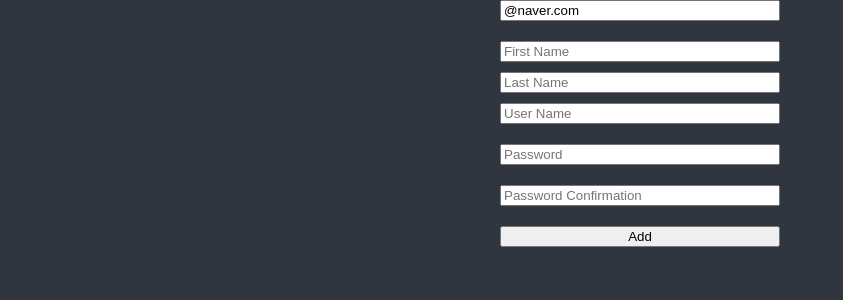
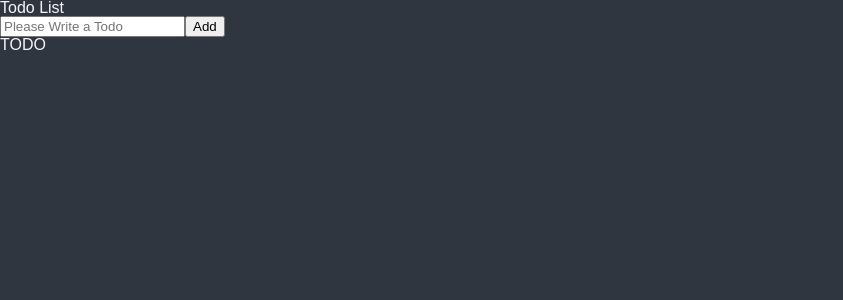
Before and after one commit to jasongoose/react-master-class, a React (Vite) app: page /todo-list in a window 1280 px wide. Shown: the top 300 px of the page, without its empty margins (0-843 px from the left). Built offline with nearby package versions, Linux system fonts and the light colour scheme; a web font is replaced by a local one.

Commit message:
todo-list 구현

```diff
--- /dev/null
+++ b/src/components/TodoItem.tsx
@@ -0,0 +1,39 @@
+import {PrimitiveAtom, useAtom} from "jotai";
+import {MouseEventHandler} from "react";
+
+import {TodoItemData} from "../atoms.ts";
+
+type Props = {
+  todoAtom: PrimitiveAtom<TodoItemData>
+}
+
+function TodoItem({todoAtom}: Props) {
+  const [todo, setTodo] = useAtom(todoAtom);
+
+  const handleTodoButtonClick: MouseEventHandler<HTMLButtonElement> = (event) => {
+    const category = event.currentTarget.name as TodoItemData['category'];
+
+    setTodo((prev) => {
+      const newTodo: TodoItemData = {
+        ...prev,
+        category,
+      }
+      return newTodo;
+    });
+  }
+
+  return (
+      <li>
+        <span>{todo['text']}</span>
+        {todo['category'] !== 'DOING' ?
+            <button name="DOING" onClick={handleTodoButtonClick}>Doing</button> : null}
+
+        {todo['category'] !== 'TODO' ?
+            <button name="TODO" onClick={handleTodoButtonClick}>To Do</button> : null}
+
+        {todo['category'] !== 'DONE' ? <button name="DONE" onClick={handleTodoButtonClick}>Done</button> : null}
+      </li>
+  );
+}
+
+export default TodoItem;
--- a/src/routes/TodoList.tsx
+++ b/src/routes/TodoList.tsx
@@ -1,114 +1,50 @@
 import {useForm} from "react-hook-form";
+import {useAtomValue, useSetAtom} from "jotai";
+
+import {splitTodosAtom, type TodoItemData, todosAtom} from "../atoms.ts";
+import TodoItem from "../components/TodoItem.tsx";
 
 type FormData = {
-  email?: string;
-  firstName?: string;
-  lastName?: string;
-  userName?: string;
-  password?: string;
-  passwordConfirmation?: string;
-  extraError?: string;
+  todo?: string;
 }
 
-const EMAIL_REGEX = /^[A-Za-z0-9._%+-]+@naver.com$/;
+function TodoList() {
+  const setTodos = useSetAtom(todosAtom);
+  const todoAtoms = useAtomValue(splitTodosAtom);
 
-function TodoList() {
-  const {register, watch, handleSubmit, formState, setError} = useForm<FormData>({
-    defaultValues: {
-      email: "@naver.com",
-    }
-  });
+  const {register, watch, handleSubmit, formState, setError, setValue} = useForm<FormData>({});
 
   const onValid = (formData: FormData) => {
-    if (formData['password'] !== formData['passwordConfirmation']) {
-      setError('passwordConfirmation', {
-        message: 'Password must match!',
-      }, {
-        shouldFocus: true,
-      })
-    }
-    setError('extraError', {
-      message: 'Extra Error',
-    })
+    setTodos((prev) => {
+      const newTodo: TodoItemData = {
+        text: formData['todo'] ?? '',
+        id: Date.now(),
+        category: "TODO",
+      };
+      return [newTodo, ...prev];
+    });
+    setValue('todo', "");
   }
 
   const onInvalid = (reason: any) => {
-    console.log('reason:: ', reason);
+    //
   }
 
-  console.log('formState:: ', formState['errors']);
+  return (
+      <>
+        <h1>Todo List</h1>
+        <form action="" onSubmit={handleSubmit(onValid, onInvalid)}>
+          <input {...register('todo', {
+            required: "Please write a todo"
+          })} placeholder="Please Write a Todo"/>
+          <button>Add</button>
+        </form>
 
-  return (
-      <form style={{
-        display: 'flex',
-        flexDirection: 'column',
-        gap: '10px',
-        maxWidth: '280px',
-        margin: 'auto',
-      }} action="" onSubmit={handleSubmit(onValid, onInvalid)}>
-
-        <input {...register("email", {
-          required: "Email is required",
-          pattern: {
-            value: EMAIL_REGEX,
-            message: "Only naver.com email address is allowed."
-          }
-        })} placeholder="Email"/>
-
-        <small style={{color: 'red'}}>
-          {formState['errors']?.['email']?.['message'] as string ?? ''}
-        </small>
-
-        <input {...register("firstName", {required: true})} placeholder="First Name"/>
-
-        <input {...register("lastName", {required: true})} placeholder="Last Name"/>
-
-        <input {...register("userName", {
-          required: true,
-          // validate(value) {
-          //   return value && value.includes('nico') ? "no nico allowed" : true;
-          // }
-          validate: {
-            noNico(value) {
-              return value && value.includes('nico') ? "no nico allowed" : true;
-            },
-            noNick(value) {
-              return value && value.includes('nick') ? "no nick allowed" : true;
-            }
-          }
-        })} placeholder="User Name"/>
-
-        <small style={{color: 'red'}}>
-          {formState['errors']?.['userName']?.['message'] as string ?? ''}
-        </small>
-
-        <input {...register("password", {
-          required: "password is required",
-          minLength: {
-            value: 5,
-            message: "Password must be at least 6 characters"
-          },
-        })} placeholder="Password"/>
-
-
-        <small style={{color: 'red'}}>
-          {formState['errors']?.['password']?.['message'] as string ?? ''}
-        </small>
-
-        <input {...register("passwordConfirmation", {required: true, minLength: 5})}
-               placeholder="Password Confirmation"/>
-
-        <small style={{color: 'red'}}>
-          {formState['errors']?.['passwordConfirmation']?.['message'] as string ?? ''}
-        </small>
-
-        <button>Add</button>
-
-        <small style={{color: 'red'}}>
-          {formState['errors']?.['extraError']?.['message'] as string ?? ''}
-        </small>
-
-      </form>
+        <h2>TODO</h2>
+        <ul>
+          {todoAtoms.map((todo) => <TodoItem todoAtom={todo}/>)}
+        </ul>
+      </>
   );
 }
 
```
